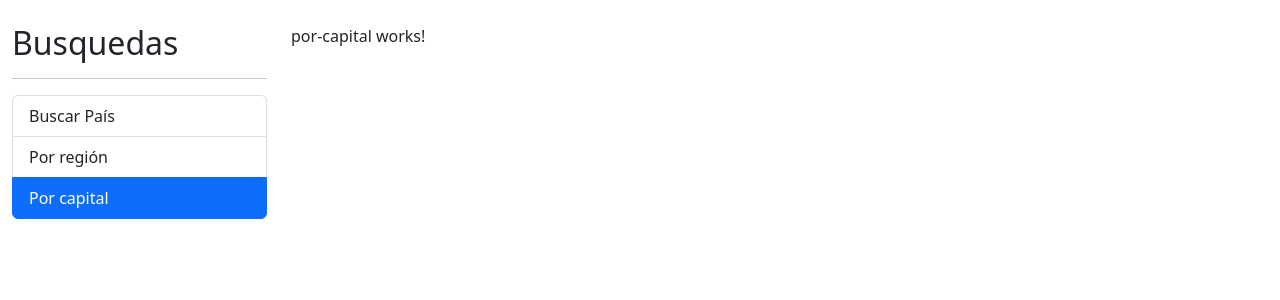
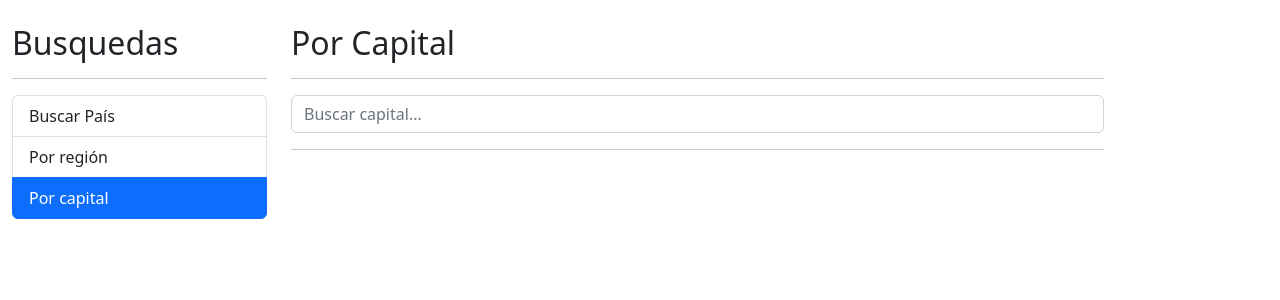
Before and after one commit to salvadorignacio/paisesApp, an Angular app: page /capital in a window 1280 px wide. Shown: the top 300 px of the page. Built offline with nearby package versions, Linux system fonts and the light colour scheme.

Commit message:
Se crea funcionalidad componente porCapital

```diff
--- a/src/app/pais/components/pais-input/pais-input.component.html
+++ b/src/app/pais/components/pais-input/pais-input.component.html
@@ -1,3 +1,3 @@
 <form (ngSubmit)="buscar()" autocomplete="off">
-    <input type="text" name="termino" class="form-control" placeholder="Buscar país..." [(ngModel)]="termino" (input)="teclaPresionada()"/>
+    <input type="text" name="termino" class="form-control" [placeholder]="placeholder" [(ngModel)]="termino" (input)="teclaPresionada()"/>
 </form>
--- a/src/app/pais/components/pais-input/pais-input.component.ts
+++ b/src/app/pais/components/pais-input/pais-input.component.ts
@@ -1,4 +1,4 @@
-import { Component, Output, EventEmitter, OnInit } from '@angular/core';
+import { Component, Output, EventEmitter, OnInit, Input } from '@angular/core';
 import { Subject } from 'rxjs';
 import { debounceTime} from 'rxjs/operators'
 
@@ -13,6 +13,8 @@ export class PaisInputComponent implements OnInit {
   @Output() onEnter: EventEmitter<string> = new EventEmitter();
   @Output() onDebounce: EventEmitter<string> = new EventEmitter();
 
+
+  @Input() placeholder: string = '';
   debouncer: Subject<string> = new Subject();
 
   termino: string = '';
--- a/src/app/pais/components/pais-tabla/pais-tabla.component.html
+++ b/src/app/pais/components/pais-tabla/pais-tabla.component.html
@@ -14,7 +14,7 @@
             <td>
                 <img src="{{pais.flags.png}}" alt="{{pais.name.common}}" class="small-flag">
             </td>
-            <td>{{pais.name.common}}</td>
+            <td>{{pais.capital}}, {{pais.name.common}}</td>
             <td>{{pais.population | number}}</td>
             <td>
                 <a [routerLink]="['/pais', pais.cca2]">Ver...</a>
--- a/src/app/pais/pages/por-capital/por-capital.component.html
+++ b/src/app/pais/pages/por-capital/por-capital.component.html
@@ -1 +1,18 @@
-<p>por-capital works!</p>
+<h2>Por Capital</h2>
+<hr>
+<div class="row">
+    <div class="col">
+        <app-pais-input (onEnter)="buscar($event)" (onDebounce)="sugerencias($event)" placeholder="Buscar capital..."></app-pais-input>
+    </div>
+</div>
+
+<hr>
+<div *ngIf="hayError" class="alert alert-danger">
+    No se encontró nada con el término {{termino}}
+</div>
+
+<div *ngIf="paises.length > 0" class="row">
+    <div class="col">
+        <app-pais-tabla [paises]="paises"></app-pais-tabla>
+    </div>
+</div>
--- a/src/app/pais/pages/por-capital/por-capital.component.ts
+++ b/src/app/pais/pages/por-capital/por-capital.component.ts
@@ -1,4 +1,6 @@
-import { Component, OnInit } from '@angular/core';
+import { Component } from '@angular/core';
+import { Country } from '../../interfaces/pais.interface';
+import { PaisService } from '../../services/pais.service';
 
 @Component({
   selector: 'app-por-capital',
@@ -6,11 +8,29 @@ import { Component, OnInit } from '@angular/core';
   styles: [
   ]
 })
-export class PorCapitalComponent implements OnInit {
+export class PorCapitalComponent {
 
-  constructor() { }
+  termino: string = 'hola Mundo';
+  hayError: boolean = false;
+  paises : Country[] = [];
 
-  ngOnInit(): void {
+  constructor( private paisService: PaisService) { }
+
+  buscar( termino : string){
+    this.hayError = false;
+    this.termino = termino;
+
+    this.paisService.buscarCapital(this.termino).subscribe(paises => {
+      this.paises = paises;
+
+    }, (err) => {
+      this.hayError = true;
+      this.paises = [];
+    });
   }
 
+  sugerencias(termino:string) {
+    this.hayError = false;
+    this.termino = termino;
+  }
 }
--- a/src/app/pais/pages/por-pais/por-pais.component.html
+++ b/src/app/pais/pages/por-pais/por-pais.component.html
@@ -2,7 +2,7 @@
 <hr>
 <div class="row">
     <div class="col">
-        <app-pais-input (onEnter)="buscar($event)" (onDebounce)="sugerencias($event)"></app-pais-input>
+        <app-pais-input (onEnter)="buscar($event)" (onDebounce)="sugerencias($event)" placeholder="Buscar país..."></app-pais-input>
     </div>
 </div>
 
--- a/src/app/pais/pages/ver-pais/ver-pais.component.ts
+++ b/src/app/pais/pages/ver-pais/ver-pais.component.ts
@@ -1,4 +1,8 @@
 import { Component, OnInit } from '@angular/core';
+import { ActivatedRoute } from '@angular/router';
+import { switchMap } from "rxjs/operators";
+
+import { PaisService } from '../../services/pais.service';
 
 @Component({
   selector: 'app-ver-pais',
@@ -8,9 +12,30 @@ import { Component, OnInit } from '@angular/core';
 })
 export class VerPaisComponent implements OnInit {
 
-  constructor() { }
+  constructor(
+    private activatedRoute: ActivatedRoute,
+    private paisService : PaisService
+    ) { }
 
   ngOnInit(): void {
+    this.activatedRoute.params
+    .pipe(
+      switchMap(( param ) => this.paisService.getPaisPorAlpha(param.id))
+    )
+    .subscribe(
+      resp => {
+        console.log(resp, 'salvaa');
+      }
+    )
+
+    // otra forma de hacer lo mismo
+    // this.activatedRoute.params.subscribe(
+    //   params => {
+    //     this.paisService.getPaisPorAlpha(params.id).subscribe(
+    //       pais => {console.log(pais, 'salvaa');}
+    //     )
+    //   }
+    // )
   }
 
 }
--- a/src/app/pais/services/pais.service.ts
+++ b/src/app/pais/services/pais.service.ts
@@ -8,12 +8,20 @@ import { Country } from '../interfaces/pais.interface';
 })
 export class PaisService {
 
-  private apiURL: string = 'https://restcountries.com/v3.1/name/';
+  private apiURL: string = 'https://restcountries.com/v3.1/';
 
   constructor( private http: HttpClient) { }
 
   buscarPais (termino: string):Observable<Country[]> {
-    const url = `${this.apiURL}${termino}`;
+    const url = `${this.apiURL}name/${termino}`;
+    return this.http.get<Country[]>(url);
+  }
+  buscarCapital (termino: string):Observable<Country[]> {
+    const url = `${this.apiURL}capital/${termino}`;
+    return this.http.get<Country[]>(url);
+  }
+  getPaisPorAlpha (id: string):Observable<Country[]> {
+    const url = `${this.apiURL}alpha/${id}`;
     return this.http.get<Country[]>(url);
   }
 }
```
